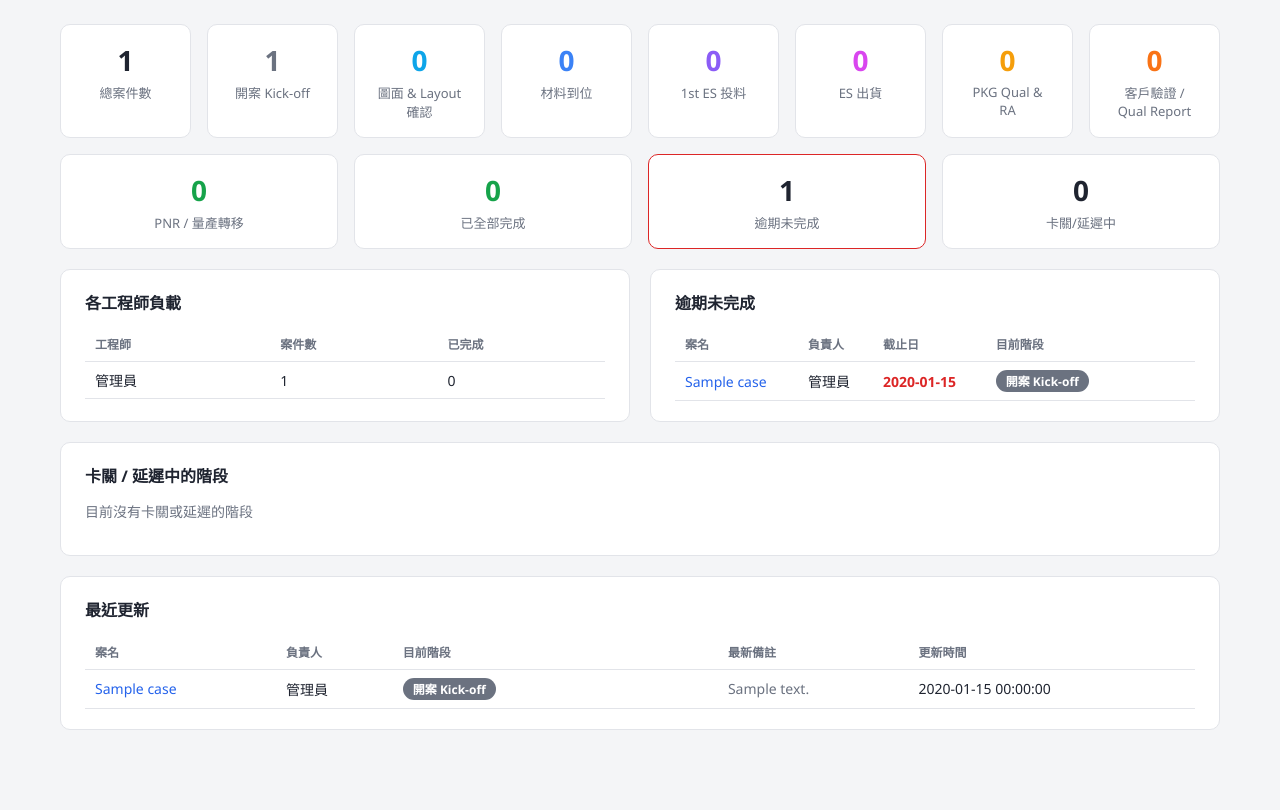
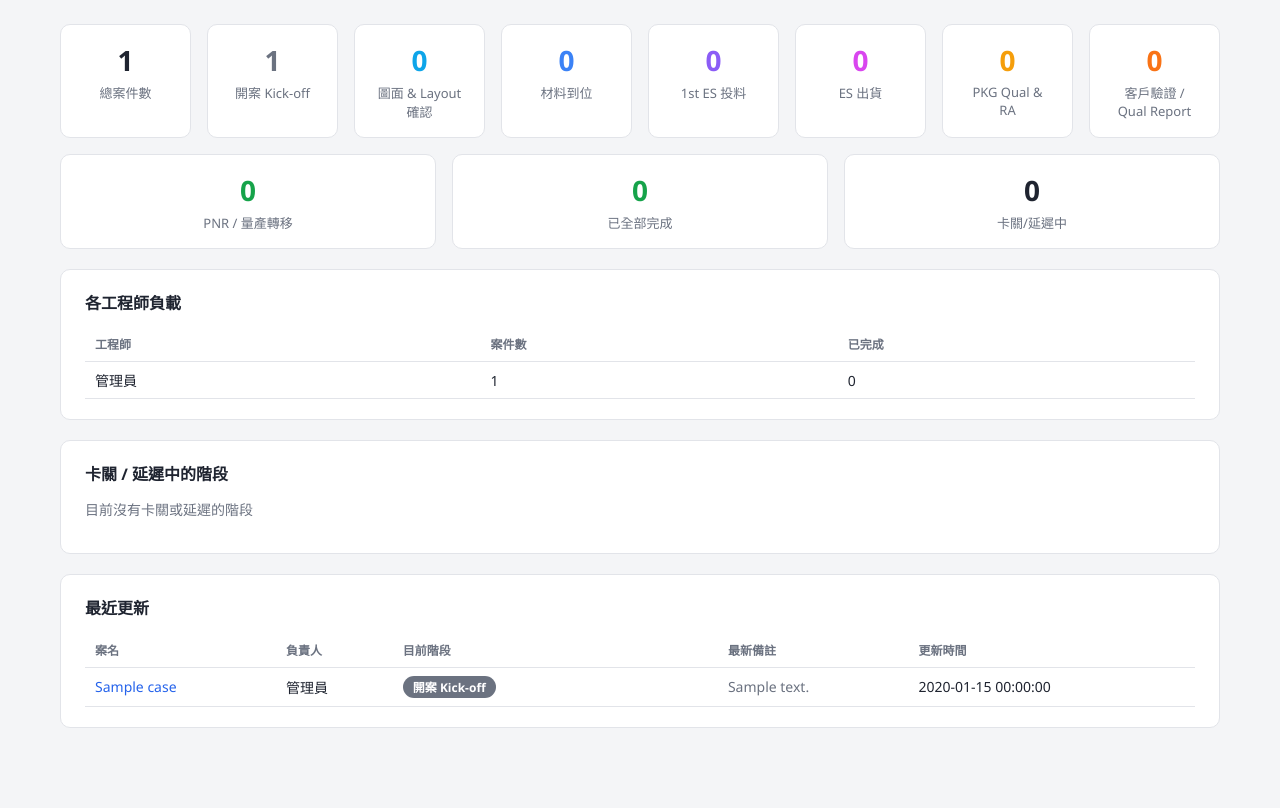
Before and after one commit to VVN0706/npi-case-tracker, a Flask app: page / in a window 1280 px wide. Shown: the part 57-867 px from the top of the page. After the commit the page ends 785 px from the top, so only its background shows below. Run offline with Flask 3, Linux system fonts and the light colour scheme; the visitor is signed in with stand-in values (Sample User, id 1); data comes from the database, SQL or seed files in the repository; tables that the repository leaves empty hold one stand-in row (values such as "Sample post").

Commit message:
Remove case due date and the dashboard overdue view built on it
The case-level 預計完成日 is no longer needed, so drop it from the form
and list. The dashboard's 逾期未完成 count and table were computed from
that date, so they go too; delayed stages are still surfaced by the
卡關/延遲中 view. The due_date column stays in the DB, unused.

Co-Authored-By: Claude Sonnet 5.5 <noreply@anthropic.com>

```diff
--- a/app.py
+++ b/app.py
@@ -426,7 +426,6 @@ def _case_progress(stage_rows):
 @login_required
 def dashboard():
     conn = get_db()
-    today = date.today().isoformat()
 
     stages = conn.execute('SELECT * FROM stages ORDER BY sort_order').fetchall()
     all_cases = conn.execute('''
@@ -438,7 +437,6 @@ def dashboard():
 
     stage_cnt = {s['id']: 0 for s in stages}
     done_count = 0
-    overdue = []
     blocked_cases = []
     progress_by_case = {}
 
@@ -450,8 +448,6 @@ def dashboard():
             done_count += 1
         elif summary['current_stage_id'] is not None:
             stage_cnt[summary['current_stage_id']] = stage_cnt.get(summary['current_stage_id'], 0) + 1
-        if c['due_date'] and not summary['all_done'] and c['due_date'] < today:
-            overdue.append({**dict(c), **summary})
         for r in rows:
             if r['status'] in ('卡關', '延遲'):
                 blocked_cases.append({
@@ -460,7 +456,6 @@ def dashboard():
                     'status': r['status'], 'status_color': STAGE_STATUS_COLORS.get(r['status']),
                 })
 
-    overdue.sort(key=lambda c: c['due_date'])
     blocked_case_count = len({b['case_id'] for b in blocked_cases})
 
     stage_counts = [{'id': s['id'], 'name': s['name'], 'color': s['color'], 'cnt': stage_cnt.get(s['id'], 0)}
@@ -491,12 +486,10 @@ def dashboard():
                             stage_counts=stage_counts,
                             total_cases=len(all_cases),
                             done_count=done_count,
-                            overdue=overdue,
                             blocked_cases=blocked_cases,
                             blocked_case_count=blocked_case_count,
                             by_engineer=by_engineer,
-                            recent=recent,
-                            today=today)
+                            recent=recent)
 
 
 # ── Cases ────────────────────────────────────────────────────────────────
@@ -574,10 +567,10 @@ def case_new():
         if not title:
             return render_template('case_form.html', error='案名為必填', **_case_form_context()), 400
         department = _user_department(conn, owner_id)
-        cols = ['title', 'owner_id', 'department', 'customer', 'due_date', 'note', 'created_by'] + BASIC_COLS
+        cols = ['title', 'owner_id', 'department', 'customer', 'note', 'created_by'] + BASIC_COLS
         cur = conn.execute(
             f'INSERT INTO cases ({",".join(cols)}) VALUES ({",".join("?" * len(cols))})',
-            [title, owner_id, department, request.form.get('customer', ''), request.form.get('due_date') or None,
+            [title, owner_id, department, request.form.get('customer', ''),
              request.form.get('note', ''), session['user_id']] + [request.form.get(c, '').strip() for c in BASIC_COLS])
         _sync_case_stage_rows(conn)
         _apply_stage_form(conn, cur.lastrowid, request.form, session['user_id'], log=False)
@@ -605,10 +598,10 @@ def case_edit(case_id):
         if not title:
             return render_template('case_form.html', error='案名為必填', **_case_form_context(case)), 400
         department = _user_department(conn, owner_id)
-        set_cols = ['title', 'owner_id', 'department', 'customer', 'due_date', 'note'] + BASIC_COLS
+        set_cols = ['title', 'owner_id', 'department', 'customer', 'note'] + BASIC_COLS
         conn.execute(
             f"UPDATE cases SET {', '.join(c + '=?' for c in set_cols)}, updated_at=datetime('now') WHERE id=?",
-            [title, owner_id, department, request.form.get('customer', ''), request.form.get('due_date') or None,
+            [title, owner_id, department, request.form.get('customer', ''),
              request.form.get('note', '')] + [request.form.get(c, '').strip() for c in BASIC_COLS] + [case_id])
         conn.commit()
         return redirect(url_for('case_list'))
--- a/templates/case_form.html
+++ b/templates/case_form.html
@@ -27,9 +27,6 @@
 
     <label>客戶</label>
     <input type="text" name="customer" value="{{ case.customer if case else '' }}">
-
-    <label>預計完成日</label>
-    <input type="date" name="due_date" value="{{ case.due_date if case else '' }}">
 
     <h3 class="form-section">基本資料</h3>
     <div class="basic-grid">
--- a/templates/case_list.html
+++ b/templates/case_list.html
@@ -33,7 +33,7 @@
   {% if cases %}
   <table>
     <thead>
-      <tr><th>案名</th><th>負責工程師</th><th>部門</th><th>客戶</th><th>截止日</th><th>目前階段</th><th>最新備註</th><th></th></tr>
+      <tr><th>案名</th><th>負責工程師</th><th>部門</th><th>客戶</th><th>目前階段</th><th>最新備註</th><th></th></tr>
     </thead>
     <tbody>
       {% for c in cases %}
@@ -42,7 +42,6 @@
         <td>{{ c.owner_name }}</td>
         <td>{{ c.department or '' }}</td>
         <td>{{ c.customer or '' }}</td>
-        <td>{{ c.due_date or '' }}</td>
         <td>
           {% if c.all_done %}
           <span class="pill" style="background: #16a34a">已全部完成</span>
--- a/templates/dashboard.html
+++ b/templates/dashboard.html
@@ -17,17 +17,12 @@
     <div class="stat-value" style="color: #16a34a">{{ done_count }}</div>
     <div class="stat-label">已全部完成</div>
   </div>
-  <div class="stat-card {{ 'stat-danger' if overdue|length > 0 }}">
-    <div class="stat-value">{{ overdue|length }}</div>
-    <div class="stat-label">逾期未完成</div>
-  </div>
   <div class="stat-card {{ 'stat-danger' if blocked_case_count > 0 }}">
     <div class="stat-value">{{ blocked_case_count }}</div>
     <div class="stat-label">卡關/延遲中</div>
   </div>
 </div>
 
-<div class="grid-2">
 <div class="card">
   <h2>各工程師負載</h2>
   {% if by_engineer %}
@@ -46,33 +41,6 @@
   {% else %}
   <p class="empty">還沒有任何案件</p>
   {% endif %}
-  </div>
-
-  <div class="card">
-    <h2>逾期未完成</h2>
-    {% if overdue %}
-    <table>
-      <thead><tr><th>案名</th><th>負責人</th><th>截止日</th><th>目前階段</th></tr></thead>
-      <tbody>
-        {% for c in overdue %}
-        <tr>
-          <td><a href="{{ url_for('case_edit', case_id=c.id) }}">{{ c.title }}</a></td>
-          <td>{{ c.owner_name }}</td>
-          <td class="danger">{{ c.due_date }}</td>
-          <td>
-            {% if c.current_stage_name %}
-            <span class="pill" style="background: {{ c.current_stage_color }}">{{ c.current_stage_name }}</span>
-            <span class="pill" style="background: {{ c.current_status_color }}">{{ c.current_status }}</span>
-            {% endif %}
-          </td>
-        </tr>
-        {% endfor %}
-      </tbody>
-    </table>
-    {% else %}
-    <p class="empty">目前沒有逾期案件</p>
-    {% endif %}
-  </div>
 </div>
 
 <div class="card">
```
Also changed, not shown: README.md. Lines whose indentation alone changed are shown as unchanged.
